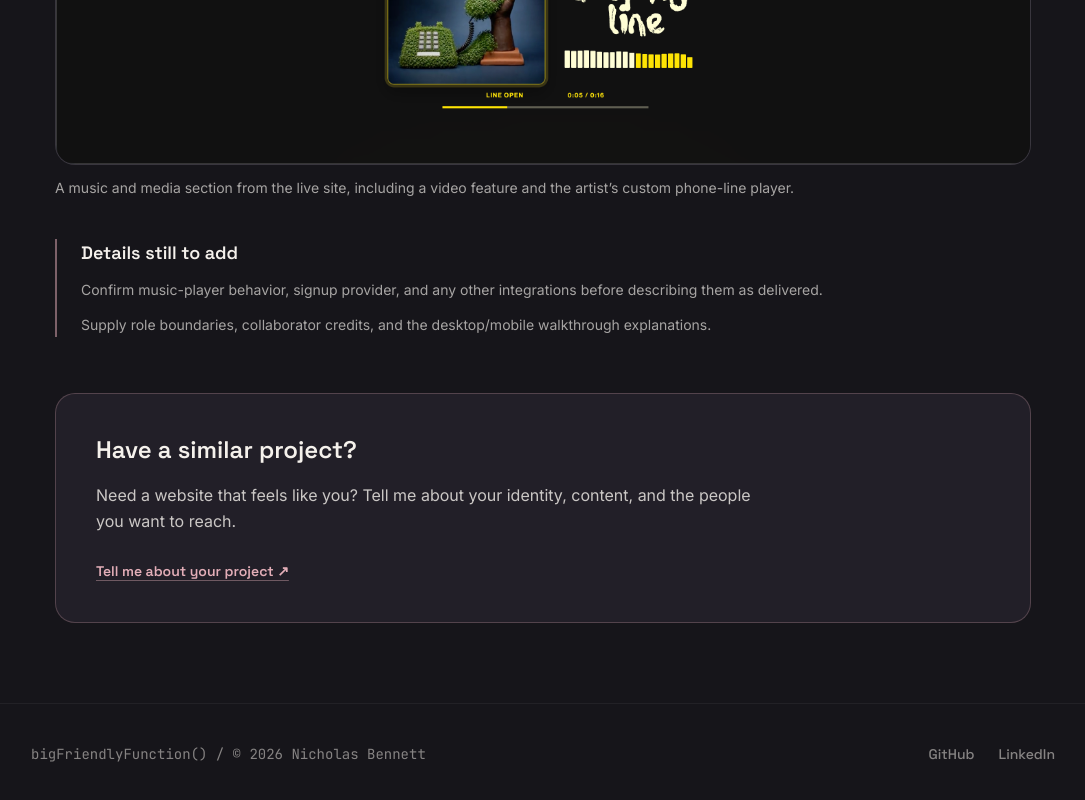
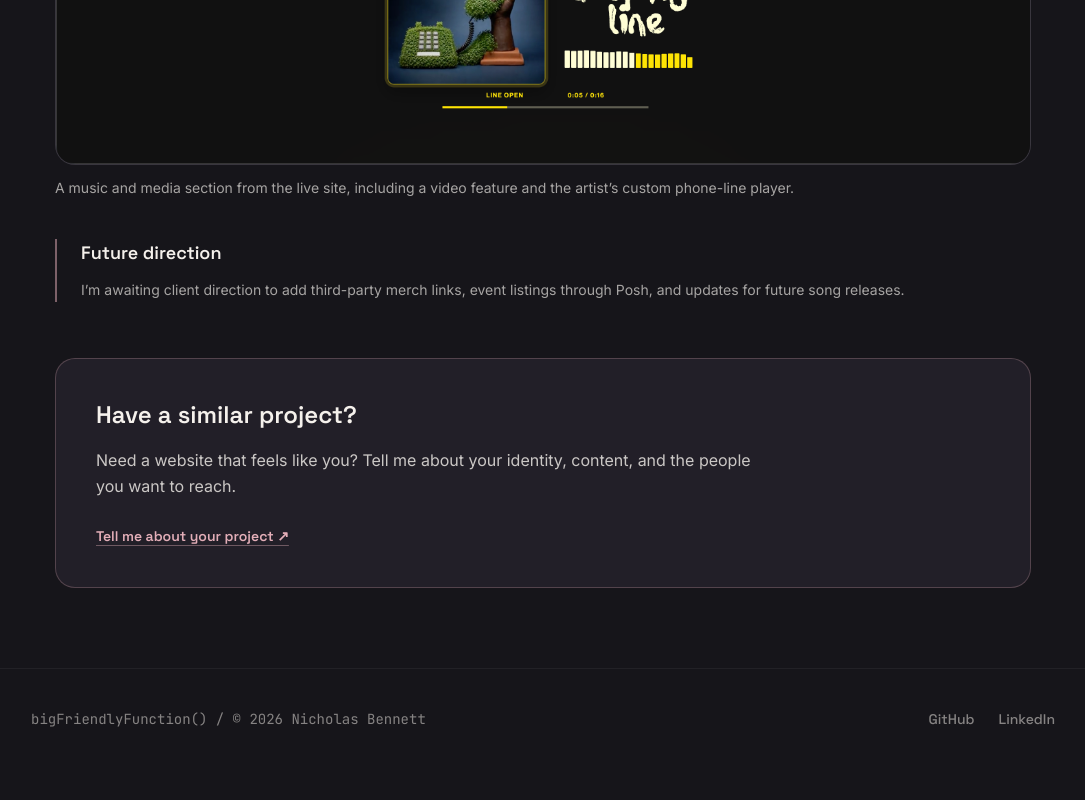
Before and after one commit to nrrb/bff-site, an Astro site: page /projects/og-blacman in a window 1280 px wide. Shown: the part 1851-2651 px from the top of the page, without its empty margins (97-1182 px from the left). After the commit the page ends 2620 px from the top, so only its background shows below. Built offline with nearby package versions, Linux system fonts and the light colour scheme; Astro itself is replaced by a stand-in of ours.

Commit message:
feat: add OG Blacman future direction

```diff
--- a/src/data/projects.json
+++ b/src/data/projects.json
@@ -41,8 +41,7 @@
       }
     ],
     "contentTodos": [
-      "TODO_CONTENT: Confirm music-player behavior, signup provider, and any other integrations before describing them as delivered.",
-      "TODO_CONTENT: Supply role boundaries, collaborator credits, and the desktop/mobile walkthrough explanations."
+      "I’m awaiting client direction to add third-party merch links, event listings through Posh, and updates for future song releases."
     ],
     "contact": "Need a website that feels like you? Tell me about your identity, content, and the people you want to reach."
   },
--- a/src/pages/projects/[slug].astro
+++ b/src/pages/projects/[slug].astro
@@ -38,7 +38,7 @@ const { project } = Astro.props;
     </div>
     {project.slug !== 'dancefloor-bass-analyzer' && project.media.length > 1 && <section class="project-copy"><h2>{project.slug === 'og-blacman' ? 'Desktop and mobile walkthrough' : 'A closer look'}</h2>{project.media.slice(1).map(media => <ProjectMedia media={media} />)}</section>}
     <aside class="my-10 border-l-2 border-rose/50 pl-6">
-      <h2 class="mb-3 font-display text-lg font-semibold">{project.slug === 'dancefloor-bass-analyzer' ? 'Future direction' : 'Details still to add'}</h2>
+      <h2 class="mb-3 font-display text-lg font-semibold">{['dancefloor-bass-analyzer', 'og-blacman'].includes(project.slug) ? 'Future direction' : 'Details still to add'}</h2>
       <ul class="space-y-3 text-sm leading-relaxed text-paper/65">{project.contentTodos.map(todo => <li>{todo.replace('TODO_CONTENT: ', '')}</li>)}</ul>
     </aside>
     <section class="mt-14 rounded-xl2 border border-rose/25 bg-ink-soft p-7 sm:p-10">
```
